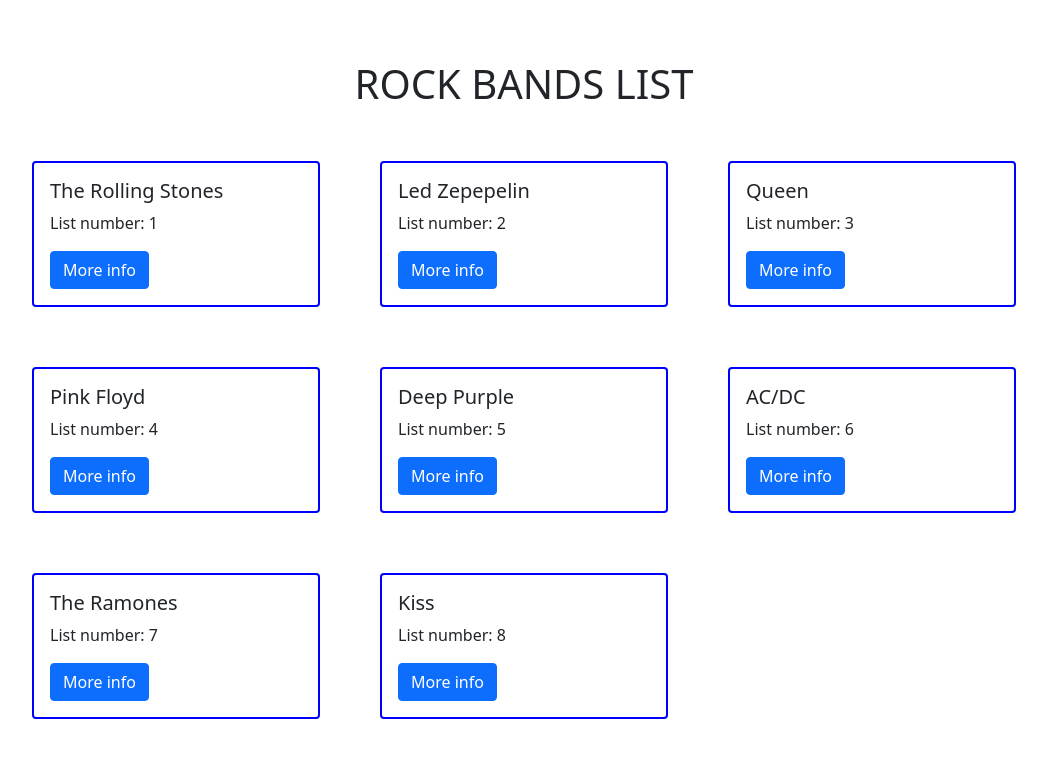
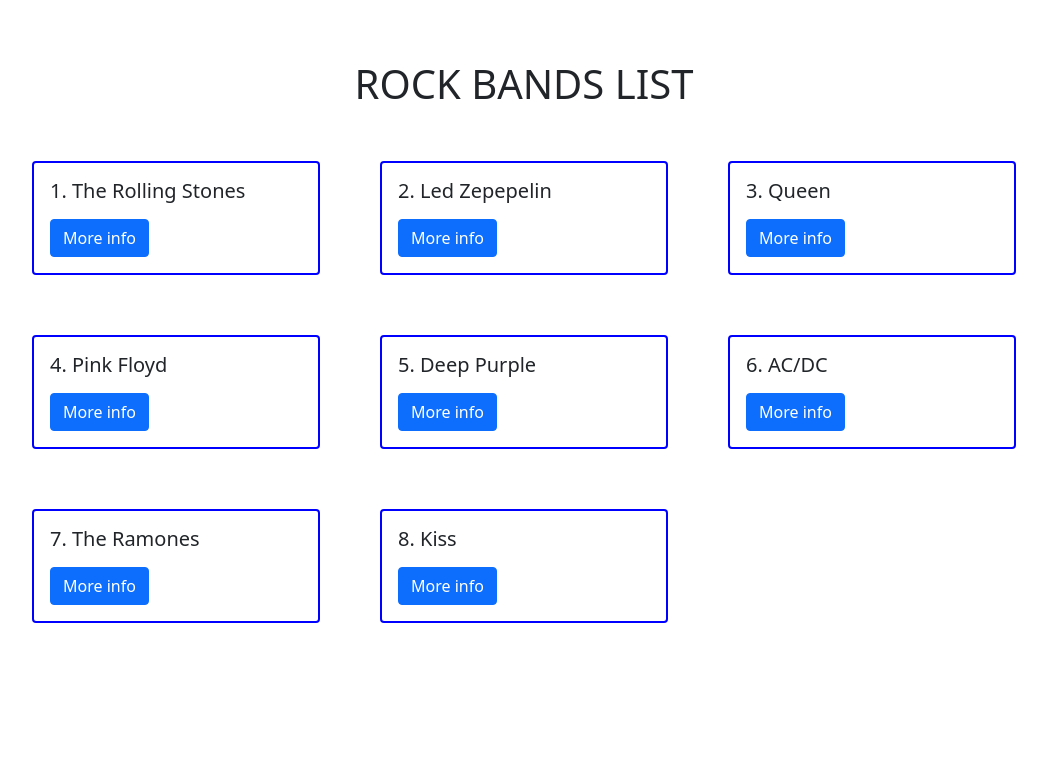
Before and after one commit to Analo-pez/Angular-Rocks, an Angular app: page /app-list-bands in a window 1280 px wide. Shown: the top 758 px of the page, without its empty margins (116-1163 px from the left). Built offline with nearby package versions, Linux system fonts and the light colour scheme.

Commit message:
change styles

```diff
--- a/src/app/components/band-detail/band-detail.component.html
+++ b/src/app/components/band-detail/band-detail.component.html
@@ -1,6 +1,6 @@
 <main class="pageDetail">
     <div class="card mb-3 pageDetail__results">
-        <iframe height="500" [src]="videoUrl | domseguro" frameborder="0" allow="accelerometer; autoplay; encrypted-media; gyroscope; picture-in-picture" allowfullscreen>
+        <iframe class="pageDetail__results--video" [src]="videoUrl | domseguro" frameborder="0" allow="accelerometer; autoplay; encrypted-media; gyroscope; picture-in-picture" allowfullscreen>
         </iframe>
         <div class="card-body">
             <h5 class="card-title">Card title</h5>
--- a/src/app/components/band-detail/band-detail.component.scss
+++ b/src/app/components/band-detail/band-detail.component.scss
@@ -1,3 +1,14 @@
 .pageDetail {
     margin: 15%;
+    &__results {
+        &--video {
+            height: 300px;
+            @media (min-width: 500px) {
+                height: 500px;
+            }
+            @media (min-width: 780px) {
+                height: 700px;
+            }
+        }
+    }
 }
--- a/src/app/components/landing/landing.component.html
+++ b/src/app/components/landing/landing.component.html
@@ -1,4 +1,4 @@
-<main class="content" role="main">
+<main class="content">
 
     <div class="card highlight-card card-small">
 
--- a/src/app/components/landing/landing.component.scss
+++ b/src/app/components/landing/landing.component.scss
@@ -10,7 +10,7 @@
 .content,
 .btn {
     display: flex;
-    margin: 82px auto 32px;
+    margin: 20% auto 32px;
     padding: 0 16px;
     max-width: 960px;
     flex-direction: column;
--- a/src/app/components/list-bands/list-bands.component.html
+++ b/src/app/components/list-bands/list-bands.component.html
@@ -4,11 +4,10 @@
     </h1>
     <section class="pageList__results">
         <div class="card pageList__results--card" style="width: 18rem;" *ngFor="let band of bands">
-            <!-- <img src="..." class="card-img-top" alt="..."> -->
             <div class="card-body">
-                <h5 class="card-title">{{band.name}}</h5>
-                <p class="card-text">List number: {{band.id}}</p>
-                <a href="#" class="btn btn-primary" routerLink="/app-band-detail">More info</a>
+                <h5 class="card-title">{{band.id}}. {{band.name}}</h5>
+                <p class="card-text"></p>
+                <button class="btn btn-primary" routerLink="/app-band-detail">More info</button>
             </div>
         </div>
     </section>
```
Also changed, not shown: src/app/app-routing.module.ts (line endings or trailing spaces), src/app/components/band-detail/band-detail.component.ts (line endings or trailing spaces), src/app/components/list-bands/list-bands.component.ts (line endings or trailing spaces), src/app/services/bands-data.service.ts (line endings or trailing spaces).
